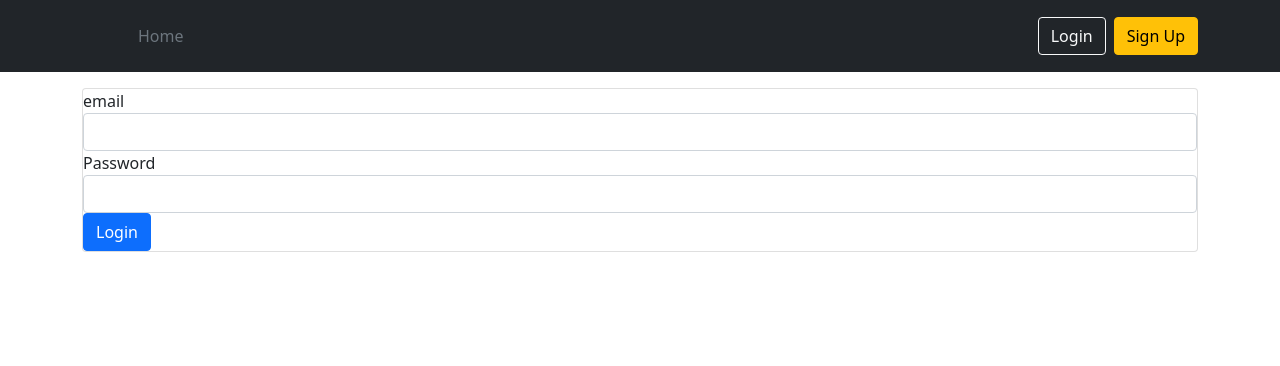
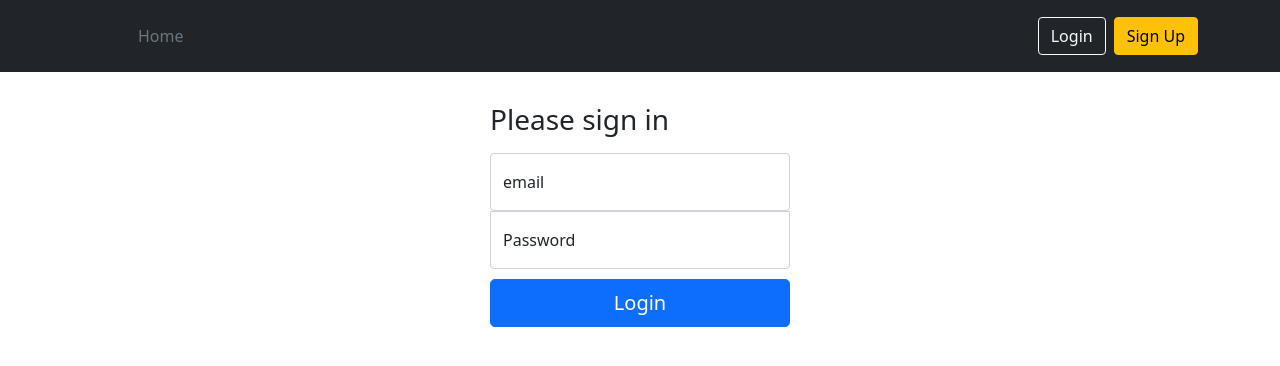
Before and after one commit to berkeka/corp_video_conf_client, a React (Create React App) app: page /login in a window 1280 px wide. Shown: the top 366 px of the page. Built offline with nearby package versions, Linux system fonts and the light colour scheme.

Commit message:
Change login form UI

```diff
--- a/src/components/login.component.tsx
+++ b/src/components/login.component.tsx
@@ -1,5 +1,6 @@
 import { Component } from "react";
 import { Formik, Field, Form, ErrorMessage } from "formik";
+import './login.css'
 
 import AuthService from "../services/auth.service";
 
@@ -63,14 +64,14 @@ export default class Login extends Component<Props, State> {
     };
 
     return (
-      <div className="col-md-12">
-        <div className="card card-container">
+        <main className="form-signin">
+        <h1 className="h3 mb-3 fw-normal">Please sign in</h1>
         <Formik
           initialValues={initialValues}
           onSubmit={this.handleLogin}
         >
           <Form>
-              <div className="form-group">
+            <div className="form-floating">
               <label htmlFor="email">email</label>
               <Field name="email" type="text" className="form-control" />
               <ErrorMessage
@@ -80,7 +81,7 @@ export default class Login extends Component<Props, State> {
               />
             </div>
 
-              <div className="form-group">
+            <div className="form-floating">
               <label htmlFor="password">Password</label>
               <Field name="password" type="password" className="form-control" />
               <ErrorMessage
@@ -89,15 +90,12 @@ export default class Login extends Component<Props, State> {
                 className="alert alert-danger"
               />
             </div>
-
-              <div className="form-group">
-                <button type="submit" className="btn btn-primary btn-block" disabled={loading}>
+            <button type="submit" className="w-100 btn btn-lg btn-primary" disabled={loading}>
               {loading && (
                 <span className="spinner-border spinner-border-sm"></span>
               )}
               <span>Login</span>
             </button>
-              </div>
 
             {message && (
               <div className="form-group">
@@ -108,8 +106,7 @@ export default class Login extends Component<Props, State> {
             )}
           </Form>
         </Formik>
-        </div>
-      </div>
+        </main>
     );
   }
 }
--- /dev/null
+++ b/src/components/login.css
@@ -0,0 +1,35 @@
+html,
+body {
+  height: 100%;
+}
+
+body {
+  align-items: center;
+}
+
+.form-signin {
+  width: 100%;
+  max-width: 330px;
+  padding: 15px;
+  margin: auto;
+}
+
+.form-signin .checkbox {
+  font-weight: 400;
+}
+
+.form-signin .form-floating:focus-within {
+  z-index: 2;
+}
+
+.form-signin input[type="email"] {
+  margin-bottom: -1px;
+  border-bottom-right-radius: 0;
+  border-bottom-left-radius: 0;
+}
+
+.form-signin input[type="password"] {
+  margin-bottom: 10px;
+  border-top-left-radius: 0;
+  border-top-right-radius: 0;
+}
```
Lines whose indentation alone changed are shown as unchanged.
